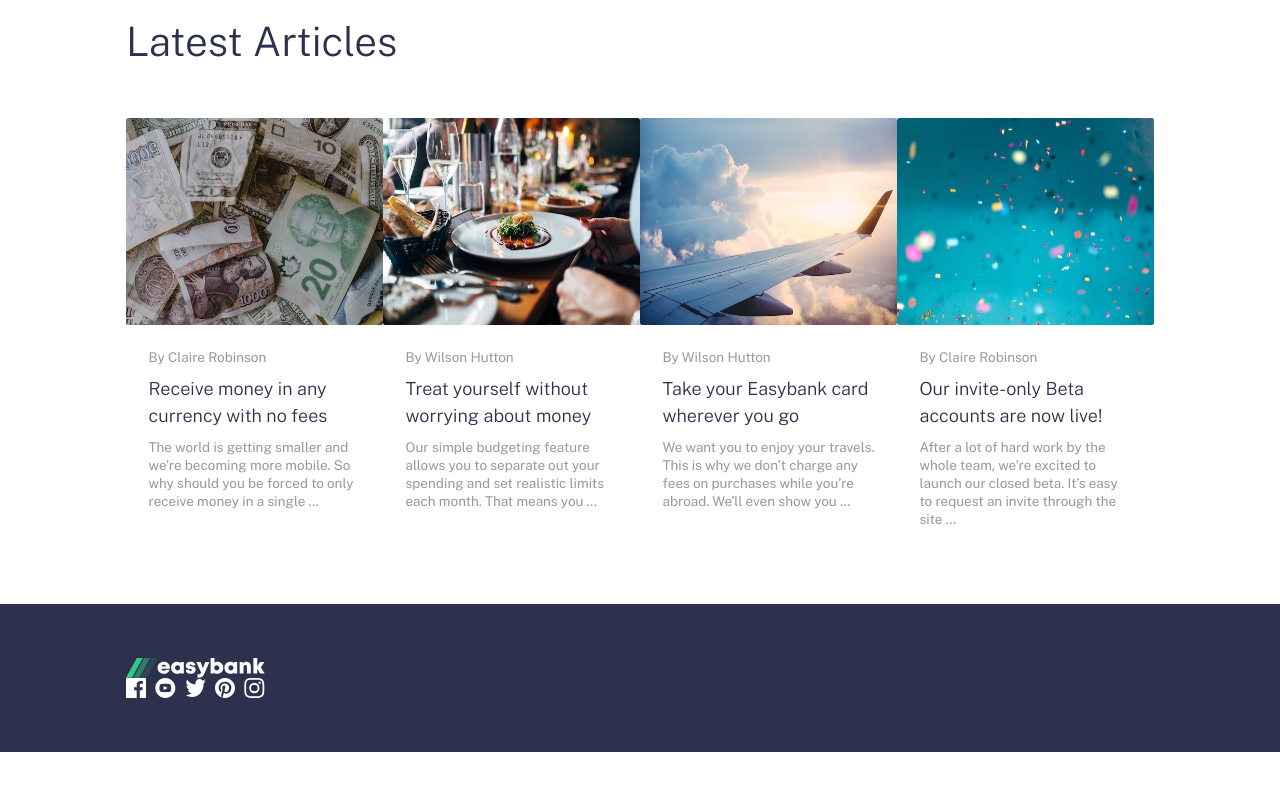
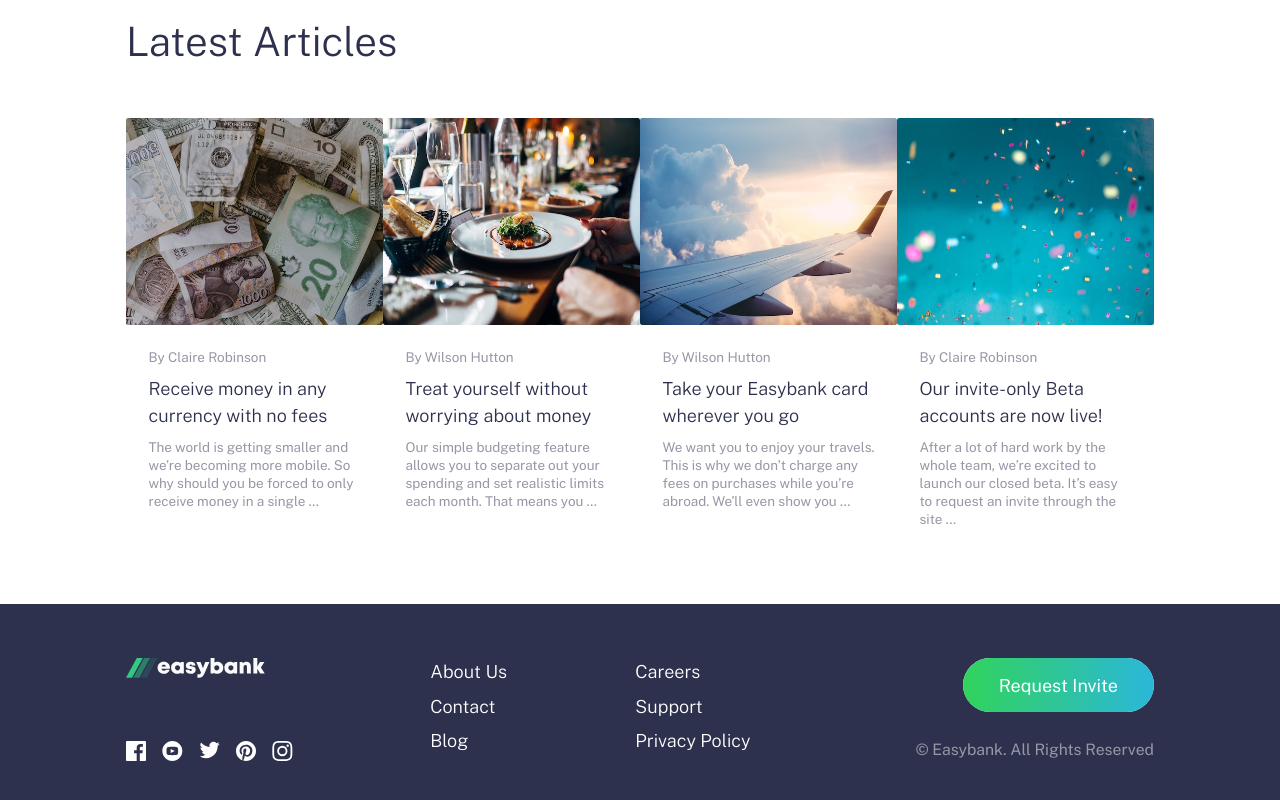
Before and after one commit to Jay-Sm/easybank-landing-page, a Vue app: page / in a window 1280 px wide. Shown: the part 1628-2428 px from the top of the page. Before the commit the page ends 2380 px from the top, so only its background shows below. Built offline with nearby package versions, Linux system fonts and the light colour scheme.

Commit message:
Base Design Done

```diff
--- a/src/assets/css/footer.css
+++ b/src/assets/css/footer.css
@@ -0,0 +1,15 @@
+.media-icon {
+  @apply cursor-pointer transition-all fill-white;
+}
+
+.media-icon:hover {
+  @apply fill-[#31c486];
+}
+
+.footer-links {
+  @apply grid grid-cols-2 gap-x-[5rem];
+}
+
+.footer-links p{
+  @apply cursor-pointer hover:text-[#31c486] transition-colors font-300
+}
--- a/src/assets/css/main.css
+++ b/src/assets/css/main.css
@@ -1,7 +1,8 @@
 @import url("https://fonts.googleapis.com/css2?family=Public+Sans:wght@300;400;700&display=swap");
-@import url('header.css');
-@import url('benefits.css');
-@import url('articles.css');
+@import url("header.css");
+@import url("benefits.css");
+@import url("articles.css");
+@import url("footer.css");
 
 @tailwind base;
 @tailwind components;
@@ -26,7 +27,7 @@
 header,
 footer,
 section {
-  @apply px-[7rem]
+  @apply px-[7rem];
 }
 
 .invite-button {
@@ -36,5 +37,5 @@
 }
 
 h2 {
-  @apply text-4xl font-300
+  @apply text-4xl font-300;
 }
--- a/src/views/Home.vue
+++ b/src/views/Home.vue
@@ -12,7 +12,7 @@
       <button class="invite-button ml-2">Request Invite</button>
     </header>
 
-    <section class="flex flex-row pl-[7rem] overflow-hidden">
+    <section class="flex flex-row pr-0 overflow-hidden">
       <div class="w-[40%] h-[44rem] flex flex-col justify-center space-y-[2rem]">
         <h1 class="text-5xl font-300 w-[23rem]">Next generation digital banking</h1>
         <p class="text-grayish-blue w-[25rem]">
@@ -118,19 +118,46 @@
       </div>
     </section>
 
-    <footer class="py-[3rem]  bg-dark-blue text-white flex">
-      <div>
+    <footer class="py-[3rem]  bg-dark-blue text-white flex justify-between">
+      <div class="flex flex-col space-y-14">
         <img src="../assets/images/logo-white.svg" alt="" class="">
-        <div class="flex justify-between">
-          <img src="../assets/images/icon-facebook.svg" alt="">
-          <img src="../assets/images/icon-youtube.svg" alt="">
-          <img src="../assets/images/icon-twitter.svg" alt="">
-          <img src="../assets/images/icon-pinterest.svg" alt="">
-          <img src="../assets/images/icon-instagram.svg" alt="">
+        <div class="flex justify-between w-[120%]">
+          <svg class="media-icon" xmlns="http://www.w3.org/2000/svg" width="20" height="20">
+            <path
+              d="M18.896 0H1.104C.494 0 0 .494 0 1.104v17.793C0 19.506.494 20 1.104 20h9.58v-7.745H8.076V9.237h2.606V7.01c0-2.583 1.578-3.99 3.883-3.99 1.104 0 2.052.082 2.329.119v2.7h-1.598c-1.254 0-1.496.597-1.496 1.47v1.928h2.989l-.39 3.018h-2.6V20h5.098c.608 0 1.102-.494 1.102-1.104V1.104C20 .494 19.506 0 18.896 0z" />
+          </svg>
+          <svg class="media-icon" xmlns="http://www.w3.org/2000/svg" width="21" height="20">
+            <path
+              d="M10.333 0c-5.522 0-10 4.478-10 10 0 5.523 4.478 10 10 10 5.523 0 10-4.477 10-10 0-5.522-4.477-10-10-10zm3.701 14.077c-1.752.12-5.653.12-7.402 0C4.735 13.947 4.514 13.018 4.5 10c.014-3.024.237-3.947 2.132-4.077 1.749-.12 5.651-.12 7.402 0 1.898.13 2.118 1.059 2.133 4.077-.015 3.024-.238 3.947-2.133 4.077zM8.667 8.048l4.097 1.949-4.097 1.955V8.048z" />
+          </svg>
+          <svg class="media-icon" xmlns="http://www.w3.org/2000/svg" width="21" height="18">
+            <path
+              d="M20.667 2.797a8.192 8.192 0 01-2.357.646 4.11 4.11 0 001.804-2.27 8.22 8.22 0 01-2.606.996A4.096 4.096 0 0014.513.873c-2.649 0-4.595 2.472-3.997 5.038a11.648 11.648 0 01-8.457-4.287 4.109 4.109 0 001.27 5.478A4.086 4.086 0 011.47 6.59c-.045 1.901 1.317 3.68 3.29 4.075a4.113 4.113 0 01-1.853.07 4.106 4.106 0 003.834 2.85 8.25 8.25 0 01-6.075 1.7 11.616 11.616 0 006.29 1.843c7.618 0 11.922-6.434 11.662-12.205a8.354 8.354 0 002.048-2.124z" />
+          </svg>
+          <svg class="media-icon" xmlns="http://www.w3.org/2000/svg" width="20" height="20">
+            <path
+              d="M10 0C4.478 0 0 4.477 0 10c0 4.237 2.636 7.855 6.356 9.312-.088-.791-.167-2.005.035-2.868.182-.78 1.172-4.97 1.172-4.97s-.299-.6-.299-1.486c0-1.39.806-2.428 1.81-2.428.852 0 1.264.64 1.264 1.408 0 .858-.545 2.14-.828 3.33-.236.995.5 1.807 1.48 1.807 1.778 0 3.144-1.874 3.144-4.58 0-2.393-1.72-4.068-4.177-4.068-2.845 0-4.515 2.135-4.515 4.34 0 .859.331 1.781.745 2.281a.3.3 0 01.069.288l-.278 1.133c-.044.183-.145.223-.335.134-1.249-.581-2.03-2.407-2.03-3.874 0-3.154 2.292-6.052 6.608-6.052 3.469 0 6.165 2.473 6.165 5.776 0 3.447-2.173 6.22-5.19 6.22-1.013 0-1.965-.525-2.291-1.148l-.623 2.378c-.226.869-.835 1.958-1.244 2.621.937.29 1.931.446 2.962.446 5.522 0 10-4.477 10-10S15.522 0 10 0z" />
+          </svg>
+          <svg class="media-icon" xmlns="http://www.w3.org/2000/svg" width="21" height="20">
+            <path
+              d="M10.333 1.802c2.67 0 2.987.01 4.042.059 2.71.123 3.976 1.409 4.1 4.099.048 1.054.057 1.37.057 4.04 0 2.672-.01 2.988-.058 4.042-.124 2.687-1.386 3.975-4.099 4.099-1.055.048-1.37.058-4.042.058-2.67 0-2.986-.01-4.04-.058-2.717-.124-3.976-1.416-4.1-4.1-.048-1.054-.058-1.37-.058-4.041 0-2.67.01-2.986.058-4.04.124-2.69 1.387-3.977 4.1-4.1 1.054-.048 1.37-.058 4.04-.058zm0-1.802C7.618 0 7.278.012 6.211.06 2.579.227.56 2.242.394 5.877.345 6.944.334 7.284.334 10s.011 3.057.06 4.123c.166 3.632 2.181 5.65 5.816 5.817 1.068.048 1.408.06 4.123.06 2.716 0 3.057-.012 4.124-.06 3.628-.167 5.651-2.182 5.816-5.817.049-1.066.06-1.407.06-4.123s-.011-3.056-.06-4.122C20.11 2.249 18.093.228 14.458.06 13.39.01 13.049 0 10.333 0zm0 4.865a5.135 5.135 0 100 10.27 5.135 5.135 0 000-10.27zm0 8.468a3.333 3.333 0 110-6.666 3.333 3.333 0 010 6.666zm5.339-9.87a1.2 1.2 0 10-.001 2.4 1.2 1.2 0 000-2.4z" />
+          </svg>
         </div>
       </div>
-      <div></div>
-      <div></div>
+      <div class="footer-links">
+        <p>About Us</p>
+        <p>Careers</p>
+        <p>Contact</p>
+        <p>Support</p>
+        <p>Blog</p>
+        <p>Privacy Policy</p>
+      </div>
+      <div class="flex flex-col items-end space-y-6">
+        <div class="bg-white w-fit h-fit rounded-full">
+          <button class="invite-button">Request Invite</button>
+        </div>
+        <p class="text-grayish-blue text-sm">© Easybank. All Rights Reserved</p>
+      </div>
     </footer>
   </div>
 </template>
```
